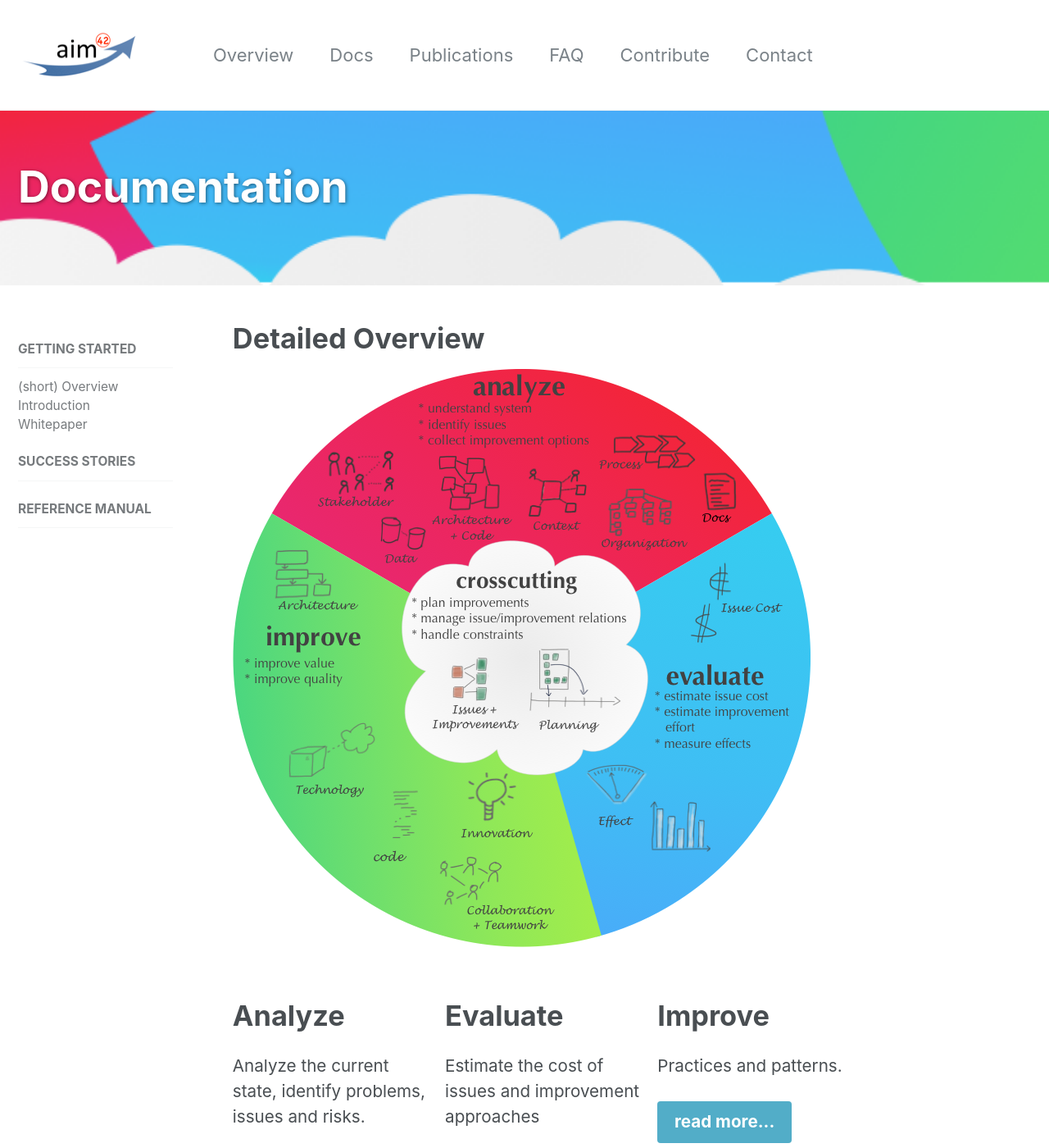
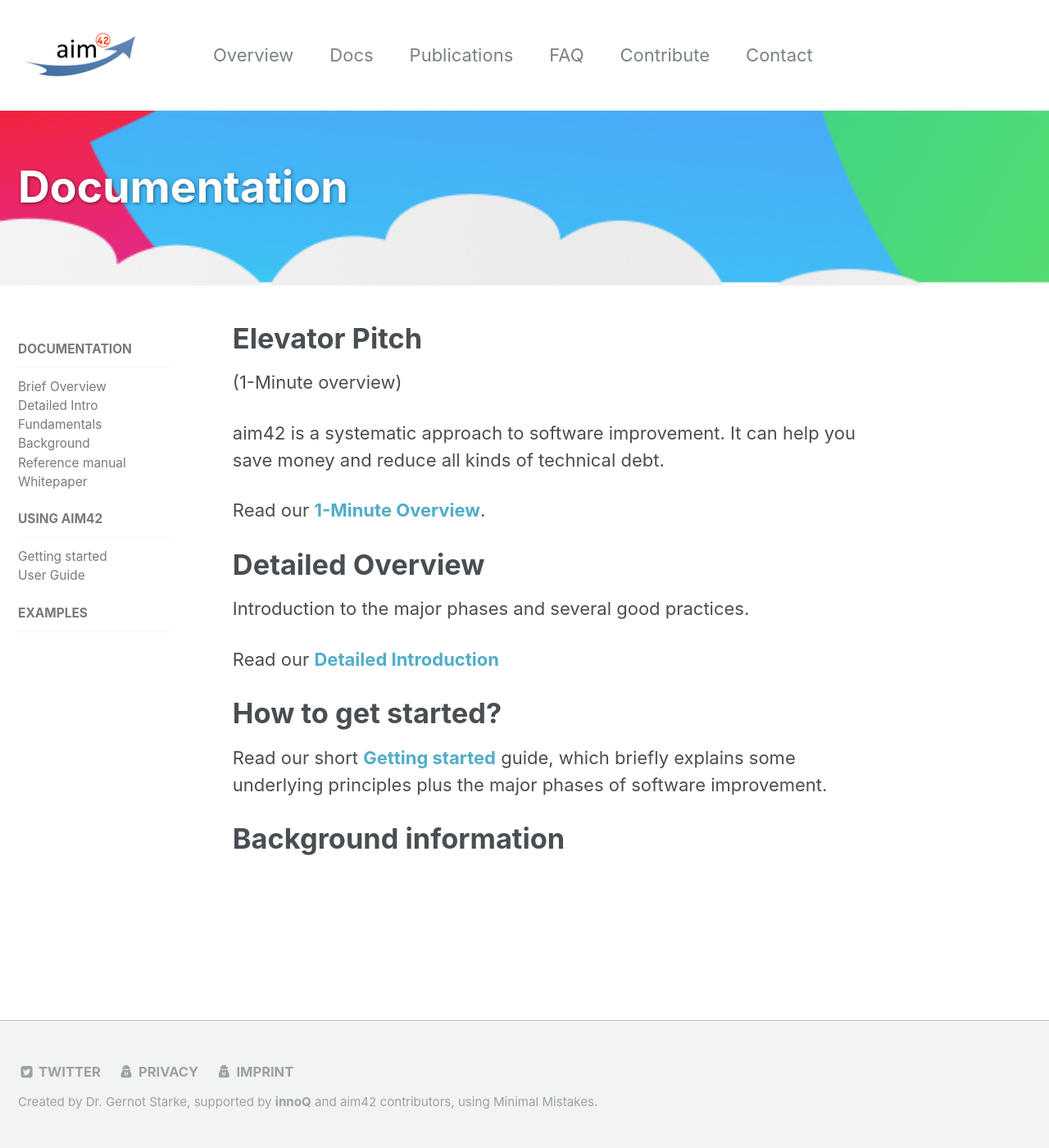
Before and after one commit to aim42/aim42.org-site, a Jekyll site: the page built from _pages/docs.md, in a window 1280 px wide and 1400 px high. Shown: the whole window at 82% size. Built offline with Jekyll 4.4.1, drawn with Linux system fonts in a browser that asks for light colours; some of the changed text lies outside the part shown.

Commit message:
nested navigation (mainly in config.yml and navigation.yml)

```diff
--- a/404.html
+++ b/404.html
@@ -1,6 +1,10 @@
 ---
 layout: single
 title: oops - not found
+header:
+  overlay_image: /images/aim42-splash.png
+  overlay_filter: 0.4
+
 permalink: /404.html
 hide: true
 ---
--- a/_config-localhost.yml
+++ b/_config-localhost.yml
@@ -65,6 +65,8 @@ author:
 include:
   - .htaccess
   - _pages
+  - _docs
+  - _apply
 exclude:
   - vendor
   - .asset-cache
--- a/_data/navigation.yml
+++ b/_data/navigation.yml
@@ -3,7 +3,7 @@ main:
   - title: "Overview"
     url: /overview
   - title: "Docs"
-    url: /docs
+    url: /documentation
   - title: "Publications"
     url: /publications
   - title: "FAQ"
@@ -14,15 +14,33 @@ main:
     url: /contact
 
 docs:
-  - title: Getting Started
+  - title: Documentation
     children:
-      - title: "(short) Overview"
+      - title: "Brief Overview"
         url: /overview/
-      - title: "Introduction"
-        url: /introduction/
+      - title: "Detailed Intro"
+        url: /docs/detailed-intro/
+      - title: "Fundamentals"
+        url: /docs/fundamentals/
+      - title: "Background"
+        url: /docs/background/
+      - title: "Reference manual"
+        url: http://aim42.github.io
       - title: "Whitepaper"
         url: /
-  - title: "Success Stories"
-    url: /success-stories
-  - title: "Reference manual"
-    url: http://aim42.github.io
+  - title: "Using aim42"
+    children:
+      - title: "Getting started"
+        url: /apply/getting-started/
+      - title: "User Guide"
+        url: /apply/userguide
+#      - title: "Analyze"
+#        url: /apply/analyze
+#      - title: "Evaluate"
+#        url: /apply/evaluate
+#      - title: "Improve"
+#        url: /apply/improve
+#      - title: "Crosscutting"
+#        url: /apply/crosscutting
+  - title: "Examples"
+    url: /examples
--- a/_pages/docs.md
+++ b/_pages/docs.md
@@ -1,38 +1,32 @@
 ---
 title: Documentation
 layout: single
+permalink: /documentation
 header:
   overlay_image: /images/aim42-splash-slim.png
-  excerpt: "**Software improvement,<br>done right**"
-permalink: /docs/
 sidebar:
-        nav: "docs"
+  nav: "docs"
 
-
-features:
-  - title: "Analyze"
-    excerpt: "Analyze the current state, identify problems, issues and risks."
-    url: "/analyze"
-    btn_label: "read more..."
-    btn_class: "btn--info"
-
-  - title: "Evaluate"
-    excerpt: "Estimate the cost of issues and improvement approaches"
-    url: "/evaluate"
-    btn_label: "read more..."
-    btn_class: "btn--info"
-
-  - title: "Improve"
-    excerpt: "Practices and patterns."
-    url: "/improve"
-    btn_label: "read more..."
-    btn_class: "btn--info"
 
 ---
 
+# Elevator Pitch
+(1-Minute overview)
+
+aim42 is a systematic approach to software improvement. It can help you
+save money and reduce all kinds of technical debt.
+
+Read our [**1-Minute Overview**](/overview).
+
 # Detailed Overview
+Introduction to the major phases and several good practices.
 
-![](/images/aim42-overview.png)
+Read our [**Detailed Introduction**](/docs/detailed-intro)
 
 
-{% include feature_row id="features" %}
+# How to get started?
+
+Read our short [**Getting started**](/getting-started) guide, which briefly
+explains some underlying principles plus the major phases of software improvement.
+
+# Background information
```
Also changed, not shown: _apply/10-getting-started.md (added, +41 -0 lines), _docs/20-detailed-intro.md (added, +40 -0 lines), _docs/30-fundamentals.md (added, +13 -0 lines), _docs/40-background.md (added, +12 -0 lines), _pages/analyze.md (+1 -1 lines), _pages/faq.md (+12 -0 lines), _pages/overview.md (+2 -2 lines), _apply/apply.md (renamed from _pages/apply.md), _apply/evaluate.md (renamed from _pages/evaluate.md), _apply/improve.md (renamed from _pages/improve.md), _getting-started/10-articles.md (renamed from _read/10-articles.md), _getting-started/20-presentations.md (renamed from _read/20-presentations.md).
